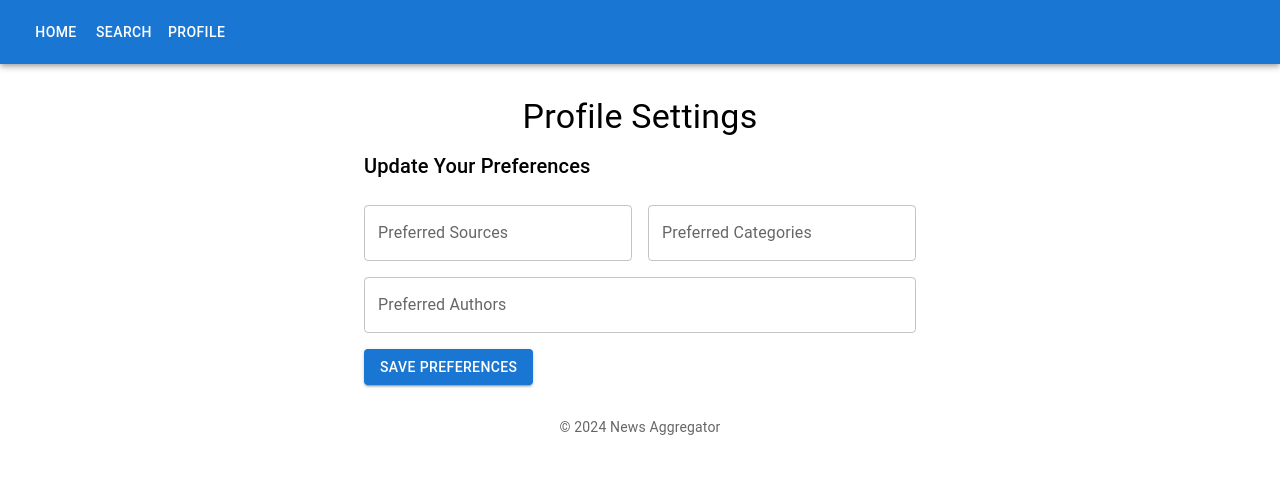
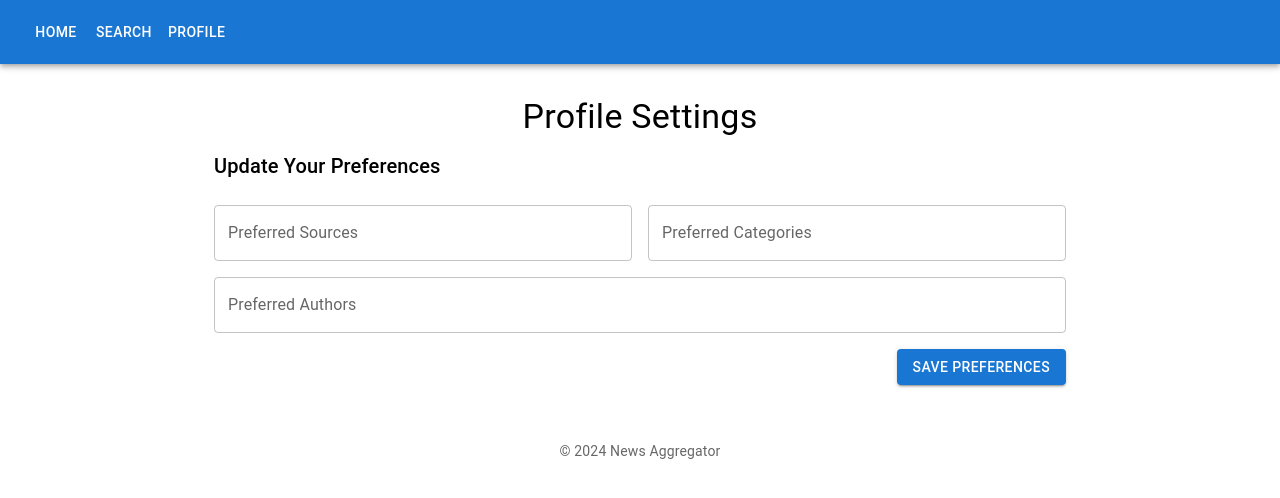
Before and after one commit to idrees04/news-aggregator, a React (Create React App) app: page /profile in a window 1280 px wide. Shown: the top 498 px of the page. Built offline with nearby package versions, Linux system fonts and the light colour scheme.

Commit message:
miner ui seting:

```diff
--- a/src/components/profile/ProfileSettings.js
+++ b/src/components/profile/ProfileSettings.js
@@ -5,6 +5,7 @@
 import Button from '@mui/material/Button';
 import Grid from '@mui/material/Grid';
 import Typography from '@mui/material/Typography';
+import { Box } from '@mui/material';
 
 const ProfileSettingsSchema = Yup.object().shape({
   sources: Yup.string().required('Preferred sources are required'),
@@ -70,9 +71,15 @@
               />
             </Grid>
             <Grid item xs={12}>
-              <Button type="submit" variant="contained" color="primary">
-                Save Preferences
-              </Button>
+              <Box display="flex" justifyContent="flex-end" mb={3} >
+                <Button
+                  type="submit"
+                  variant="contained"
+                  color="primary"
+                >
+                   Save Preferences
+                </Button>
+              </Box>
             </Grid>
           </Grid>
         </Form>
--- a/src/pages/Home.jsx
+++ b/src/pages/Home.jsx
@@ -10,7 +10,7 @@
 function Home() {
   return (
     <Container maxWidth="md">
-      <Typography variant="h2" align="center" gutterBottom>
+      <Typography variant="h4" align="center" gutterBottom>
         Latest News
       </Typography>
       <ArticleList searchCriteria={searchCriteria} isSearchClicked={true} />
--- a/src/pages/ProfilePage.jsx
+++ b/src/pages/ProfilePage.jsx
@@ -6,7 +6,7 @@
 
 function ProfilePage() {
   return (
-    <Container maxWidth="sm">
+    <Container maxWidth="md">
       <Box sx={{ my: 4 }}>
         <Typography variant="h4" align="center" gutterBottom>
           Profile Settings
--- a/src/pages/SearchPage.jsx
+++ b/src/pages/SearchPage.jsx
@@ -29,7 +29,7 @@
 
   return (
     <Container maxWidth="md">
-      <Typography variant="h2" align="center" gutterBottom>
+      <Typography variant="h4" align="center" gutterBottom>
         Search Articles
       </Typography>
       <SearchForm onSearch={handleSearch} />
```
